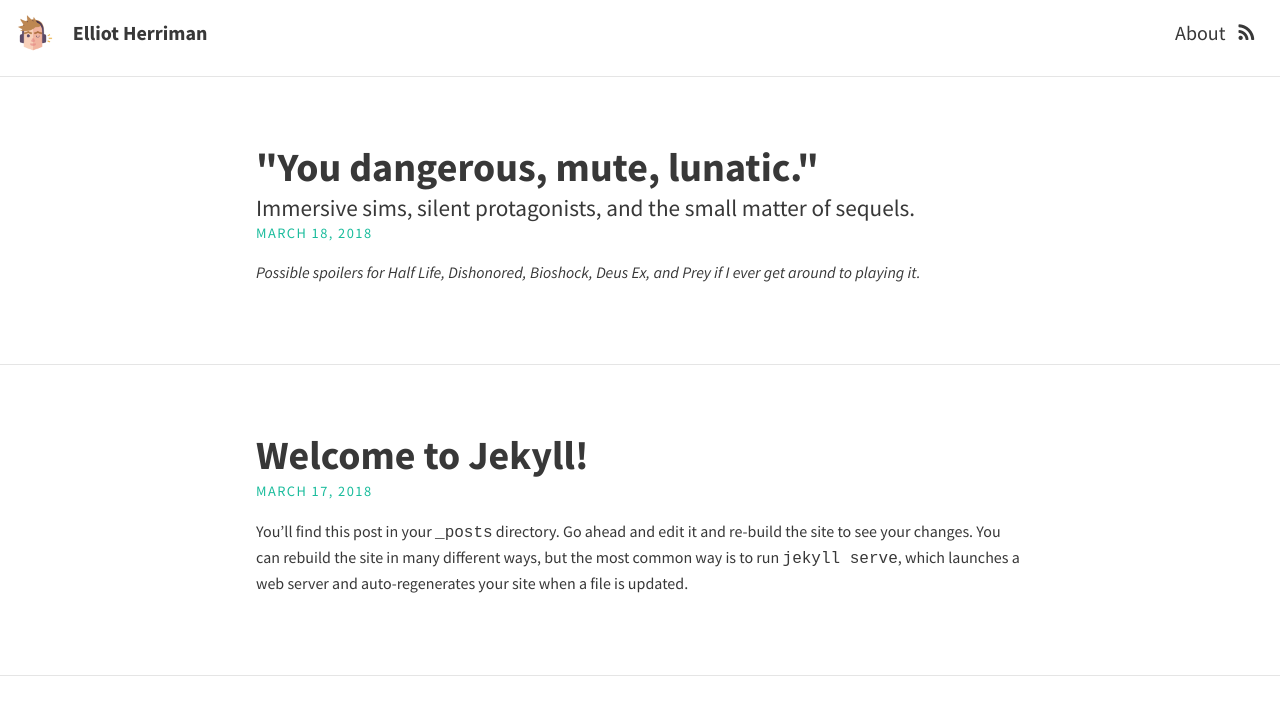
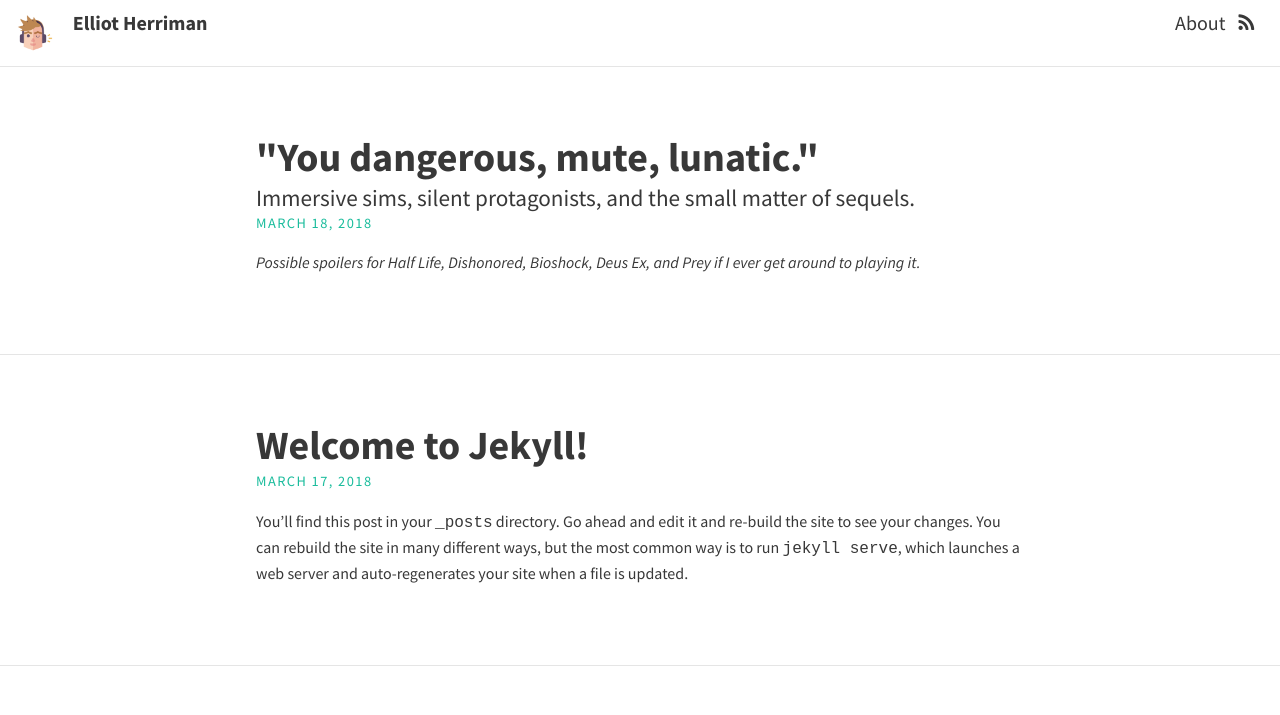
Before and after one commit to elliotherriman/website, a Jekyll site: the page built from index.html, in a window 1280 px wide. Shown: the top 715 px of the page. Built offline with Jekyll 4.4.1, drawn with Linux system fonts in a browser that asks for light colours; nearby versions of some CDN libraries; the list of posts is cut into pages by our own code.

Commit message:
Update _header.scss

```diff
--- a/_sass/includes/_header.scss
+++ b/_sass/includes/_header.scss
@@ -25,7 +25,6 @@
     font-weight: bold;
     font-size: 1em;
     line-height: 1;
-    margin-top: 10px;
     @media (max-width:600px) {
       display: none !important;
     }
@@ -33,7 +32,6 @@
 
   .site-nav {
     ul {
-      margin-top: 10px;
       padding: 0;
       list-style: none;
       line-height: 1;
```
